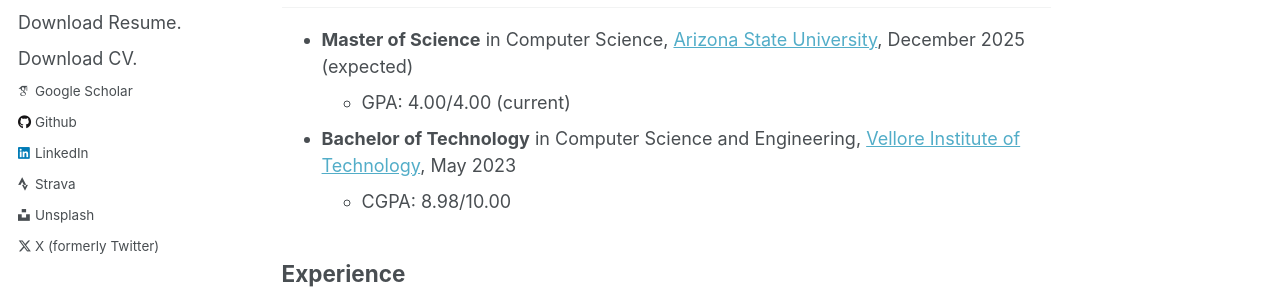
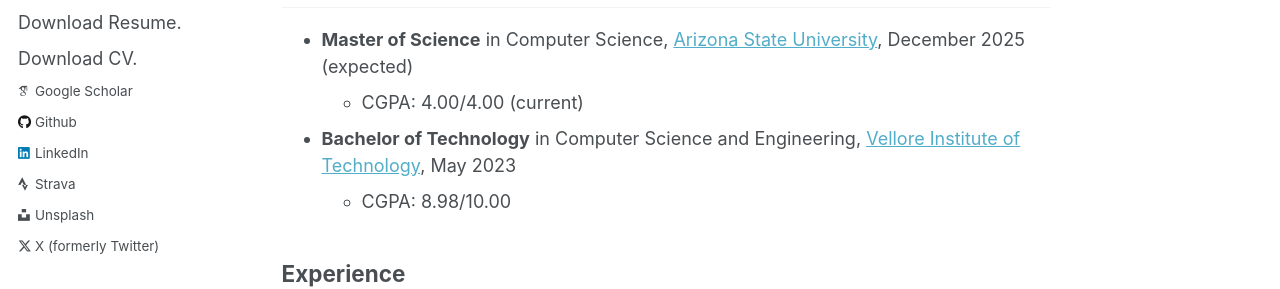
Before and after one commit to AbhinavGor/abhinavgor.github.io, a Jekyll site: the page built from _pages/about.md, in a window 1280 px wide and 900 px high. Shown: the part 422-711 px from the top of the window. Built offline with Jekyll 4.4.1, drawn with Linux system fonts in a browser that asks for light colours; some web fonts are replaced; part of the change alters nothing that is shown.

Commit message:
fix typo

```diff
--- a/_pages/about.md
+++ b/_pages/about.md
@@ -13,7 +13,7 @@ Abhinav has contributed to award-winning projects like [CausalBench](https://cau
 
 ## Education
 * **Master of Science** in Computer Science, [Arizona State University](https://scai.engineering.asu.edu/), December 2025 (expected)
-  - GPA: 4.00/4.00 (current)
+  - CGPA: 4.00/4.00 (current)
 * **Bachelor of Technology** in Computer Science and Engineering, [Vellore Institute of Technology](https://vit.ac.in/), May 2023
   - CGPA: 8.98/10.00
 
```
